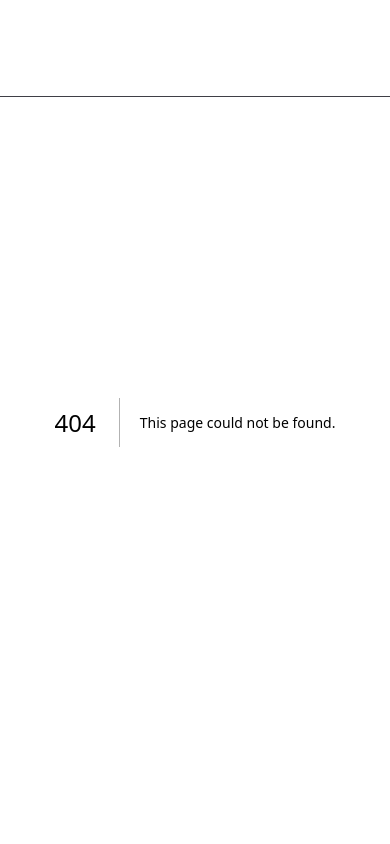
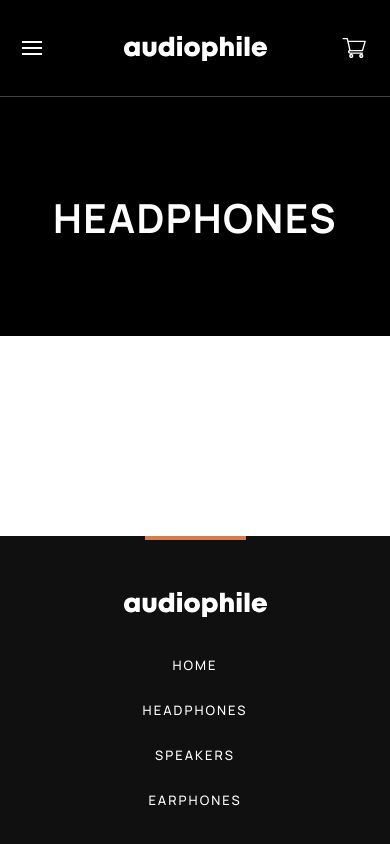
Before and after one commit to SeyrenZ/audiophile-ecommerce-website, a Next.js app: page /headphones in a window 390 px wide. Before the commit this address had no page. Shown: the top 844 px of the page. Built offline with nearby package versions, Linux system fonts and the light colour scheme.

Commit message:
feat: headphones page, headphones header section

```diff
--- /dev/null
+++ b/src/app/headphones/layout.tsx
@@ -0,0 +1,9 @@
+import React from "react";
+
+export default function RootLayout({
+  children,
+}: Readonly<{
+  children: React.ReactNode;
+}>) {
+  return <div lang="en">{children}</div>;
+}
--- /dev/null
+++ b/src/app/headphones/page.tsx
@@ -0,0 +1,12 @@
+import HeadphonesHeader from "@app/components/headphones/headphones-header";
+import React from "react";
+
+const Home = () => {
+  return (
+    <div>
+      <HeadphonesHeader />
+    </div>
+  );
+};
+
+export default Home;
--- /dev/null
+++ b/src/components/headphones/headphones-header.tsx
@@ -0,0 +1,13 @@
+import React from "react";
+
+const HeadphonesHeader = () => {
+  return (
+    <div className="w-full h-[336px] pb-24 bg-black flex items-end justify-center">
+      <div className="text-[40px] leading-[44px] text-white font-bold tracking-[1.43px]">
+        HEADPHONES
+      </div>
+    </div>
+  );
+};
+
+export default HeadphonesHeader;
--- a/src/components/navbar.tsx
+++ b/src/components/navbar.tsx
@@ -11,8 +11,8 @@ const Navbar = () => {
   };
 
   const links: Link[] = [
-    { title: "Home", href: "#" },
-    { title: "Headphones", href: "#" },
+    { title: "Home", href: "/" },
+    { title: "Headphones", href: "/headphones" },
     { title: "Speakers", href: "#" },
     { title: "Earphones", href: "#" },
   ];
```
